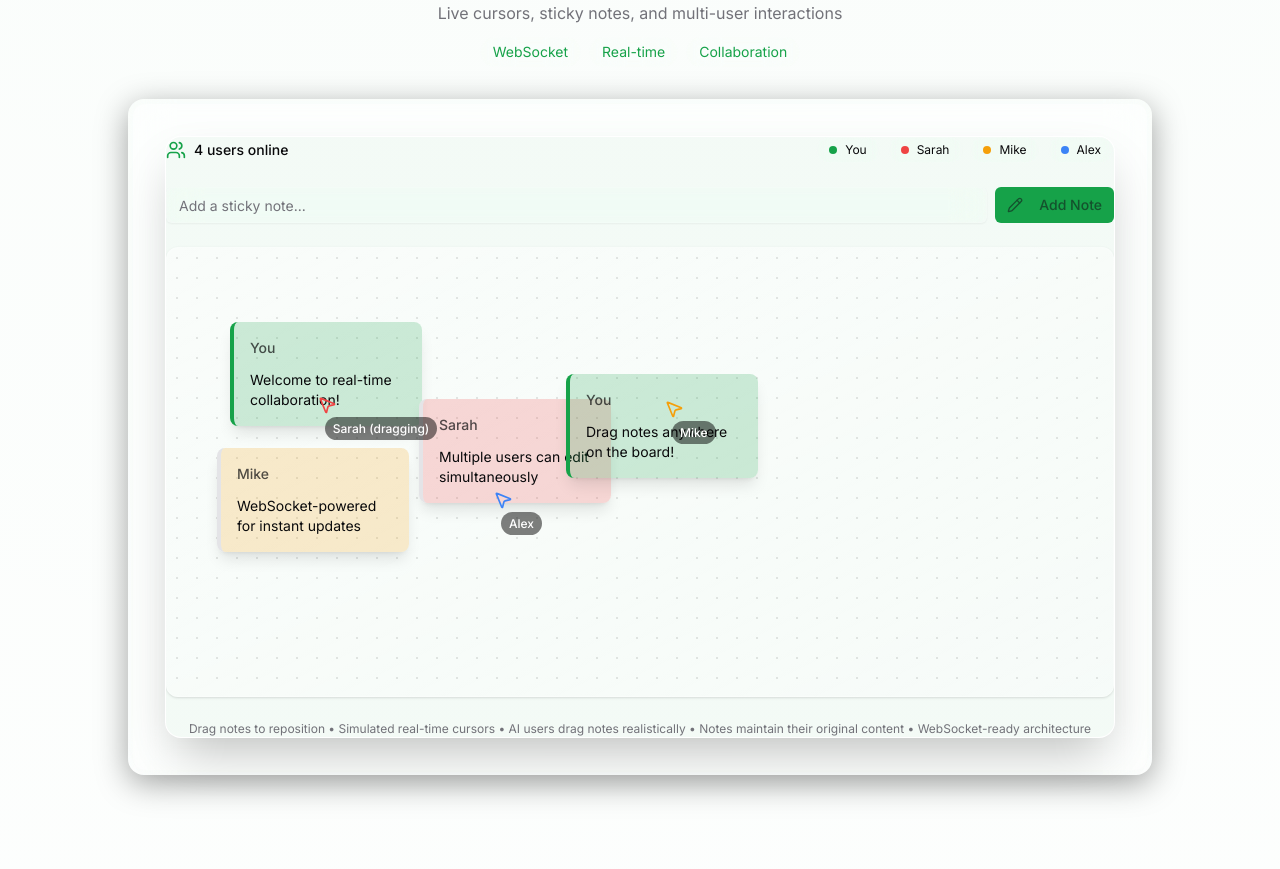
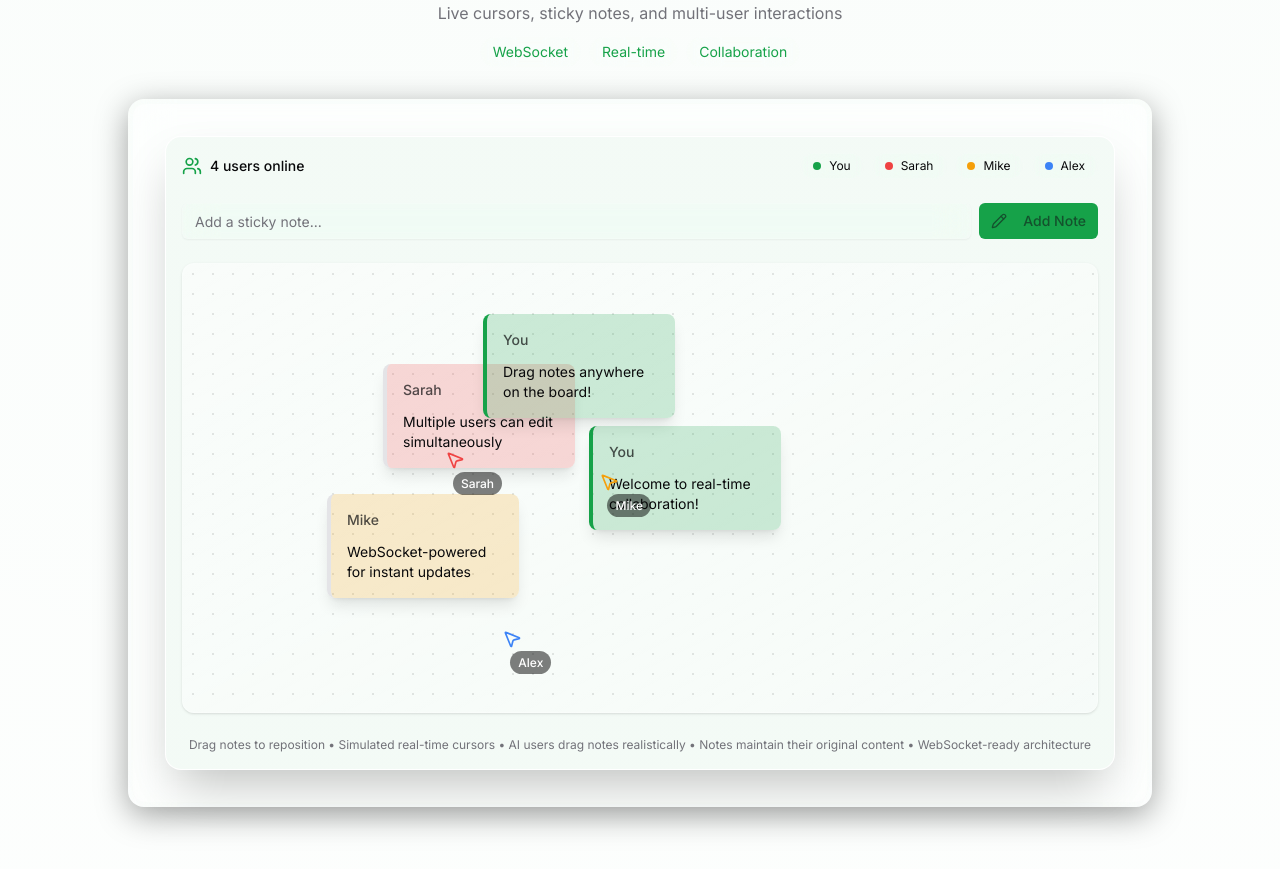
Before and after one commit to rosdavid/portfolio, a Next.js app: page / in a window 1280 px wide. Shown: the part 7220-8089 px from the top of the page. Built offline with nearby package versions, Linux system fonts and the light colour scheme.

Commit message:
feat: agregar padding a los contenedores en los demos de análisis, visualización de datos, gastos, colaboración en tiempo real y tareas

```diff
--- a/components/demos/analytics-demo.tsx
+++ b/components/demos/analytics-demo.tsx
@@ -46,7 +46,7 @@ export function AnalyticsDemo() {
   }, []);
 
   return (
-    <div className="space-y-6">
+    <div className="space-y-6 p-4">
       {/* Key metrics */}
       <div className="grid grid-cols-2 md:grid-cols-4 gap-4">
         <div className="glass-card p-4 md:p-6 rounded-xl">
--- a/components/demos/data-viz-dashboard.tsx
+++ b/components/demos/data-viz-dashboard.tsx
@@ -149,7 +149,7 @@ export function DataVizDashboard() {
   }, []);
 
   return (
-    <div className="space-y-4 md:space-y-6">
+    <div className="space-y-4 md:space-y-6 p-4">
       <div className="flex flex-col sm:flex-row justify-between items-start sm:items-center gap-4">
         <div>
           <h3 className="text-xl md:text-2xl font-bold">Analytics Dashboard</h3>
--- a/components/demos/expense-demo.tsx
+++ b/components/demos/expense-demo.tsx
@@ -104,7 +104,7 @@ export function ExpenseDemo() {
   })).filter((d) => d.value > 0);
 
   return (
-    <div className="space-y-6">
+    <div className="space-y-6 p-4">
       {/* Budget overview */}
       <div className="grid grid-cols-1 md:grid-cols-3 gap-4">
         <div className="glass-card p-4 md:p-6 rounded-xl">
--- a/components/demos/realtime-collab.tsx
+++ b/components/demos/realtime-collab.tsx
@@ -112,63 +112,61 @@ export function RealtimeCollabDemo() {
     const interval = setInterval(() => {
       setUsers((prevUsers) => {
         if (prevUsers.length === 0) {
-          return DEMO_USERS.slice(1).map((user, index) => ({
+          // Distribute users across the entire board randomly
+          const boardWidth = boardRef.current
+            ? boardRef.current.offsetWidth
+            : 580;
+          const boardHeight = boardRef.current
+            ? boardRef.current.offsetHeight
+            : 450;
+
+          return DEMO_USERS.slice(1).map((user) => ({
             ...user,
-            x: 80 + index * 150, // More spread out: 80, 230, 380, 530
-            y: 120 + (index % 2) * 120, // Alternate rows: 120, 240, 120, 240
+            x: 50 + Math.random() * (boardWidth - 100), // Random distribution across full width
+            y: 50 + Math.random() * (boardHeight - 100), // Random distribution across full height
           }));
         }
 
-        return prevUsers.map((user, userIndex) => {
-          // Much more active movement patterns
-          const shouldMove = Math.random() > 0.05; // 95% chance to move (much more active)
+        return prevUsers.map((user) => {
+          // Much more active movement patterns - free movement across entire board
+          const shouldMove = Math.random() > 0.02; // 98% chance to move (even more active)
           if (!shouldMove) return user;
 
-          // Create territorial zones that don't depend on note positions
-          const territorialZones = [
-            // Sarah's territory - Left side quadrants
-            [
-              { x: 80, y: 80 }, // Top-left corner
-              { x: 200, y: 100 }, // Top-left center
-              { x: 120, y: 200 }, // Left center
-              { x: 80, y: 320 }, // Bottom-left corner
-              { x: 220, y: 280 }, // Bottom-left center
-            ],
-            // Mike's territory - Right side quadrants
-            [
-              { x: 400, y: 80 }, // Top-right corner
-              { x: 520, y: 100 }, // Top-right center
-              { x: 480, y: 200 }, // Right center
-              { x: 580, y: 320 }, // Bottom-right corner
-              { x: 420, y: 280 }, // Bottom-right center
-            ],
-            // Alex's territory - Center area
-            [
-              { x: 280, y: 80 }, // Top-center
-              { x: 320, y: 120 }, // Center-top
-              { x: 280, y: 200 }, // Center
-              { x: 360, y: 240 }, // Center-bottom
-              { x: 320, y: 320 }, // Bottom-center
-            ],
-          ];
+          // Free movement across entire board with some clustering around notes
+          const boardWidth = boardRef.current
+            ? boardRef.current.offsetWidth
+            : 580;
+          const boardHeight = boardRef.current
+            ? boardRef.current.offsetHeight
+            : 450;
 
-          const userTerritory =
-            territorialZones[userIndex] || territorialZones[0];
+          // Sometimes cluster around existing notes, sometimes explore freely
+          const clusterAroundNotes = Math.random() < 0.3; // Reduced to 30% chance to cluster
+          let target;
 
-          // Add some cross-territory exploration but much less frequently
-          const explorationZones = [
-            { x: 320, y: 180 }, // Center top
-            { x: 280, y: 250 }, // Center
-            { x: 360, y: 320 }, // Center bottom
-          ];
-
-          // Choose target zone - heavily weighted towards user's territory (90% stay in territory)
-          const stayInTerritory = Math.random() < 0.9; // Increased from 0.8 to 0.9
-          const availableZones = stayInTerritory
-            ? userTerritory
-            : [...userTerritory, ...explorationZones];
-          const target =
-            availableZones[Math.floor(Math.random() * availableZones.length)];
+          if (clusterAroundNotes && notes.length > 0) {
+            // Choose a random note to cluster around
+            const randomNote = notes[Math.floor(Math.random() * notes.length)];
+            // Add some offset around the note
+            const offsetX = (Math.random() - 0.5) * 100; // ±50px around note
+            const offsetY = (Math.random() - 0.5) * 80; // ±40px around note
+            target = {
+              x: Math.max(
+                20,
+                Math.min(boardWidth - 20, randomNote.x + offsetX)
+              ),
+              y: Math.max(
+                20,
+                Math.min(boardHeight - 20, randomNote.y + offsetY)
+              ),
+            };
+          } else {
+            // Free exploration across entire board
+            target = {
+              x: 20 + Math.random() * (boardWidth - 40),
+              y: 20 + Math.random() * (boardHeight - 40),
+            };
+          }
 
           // Calculate direction towards target with some randomness
           const dx = target.x - user.x;
@@ -177,33 +175,27 @@ export function RealtimeCollabDemo() {
 
           // If far from target, move towards it; if close, add more randomness
           let moveX, moveY;
-          if (distance > 80) {
+          if (distance > 60) {
             // Move towards target (bigger, more dynamic steps)
-            const speed = 40 + Math.random() * 60; // Much faster, more dynamic
+            const speed = 45 + Math.random() * 70; // Increased speed for more movement
             moveX = (dx / distance) * speed + (Math.random() - 0.5) * 60;
             moveY = (dy / distance) * speed + (Math.random() - 0.5) * 60;
           } else {
             // Explore around current area with much larger radius
-            moveX = (Math.random() - 0.5) * 200;
-            moveY = (Math.random() - 0.5) * 160;
+            moveX = (Math.random() - 0.5) * 220; // Increased exploration radius
+            moveY = (Math.random() - 0.5) * 180; // Increased exploration radius
           }
 
           // Add occasional large jumps but less frequently
-          if (Math.random() < 0.05) {
-            // Reduced from 0.1 to 0.05, but make jumps even bigger
-            moveX *= 2.2;
-            moveY *= 2.2;
+          if (Math.random() < 0.08) {
+            // Increased frequency for more movement across board
+            moveX *= 2.5;
+            moveY *= 2.5;
           }
 
-          // Responsive boundaries based on screen size
-          const maxX =
-            typeof window !== "undefined" && window.innerWidth < 768
-              ? 400
-              : 580;
-          const maxY =
-            typeof window !== "undefined" && window.innerWidth < 768
-              ? 300
-              : 380;
+          // Responsive boundaries - leave margin for cursor visibility
+          const maxX = boardWidth - 60; // Leave space for cursor and label
+          const maxY = boardHeight - 40; // Leave space for cursor and label
           const newX = Math.max(10, Math.min(maxX, user.x + moveX));
           const newY = Math.max(10, Math.min(maxY, user.y + moveY));
 
@@ -216,66 +208,34 @@ export function RealtimeCollabDemo() {
         const newDrags = { ...prevDrags };
 
         // For each user, decide if they should start/stop dragging
-        DEMO_USERS.slice(1).forEach((user, userIndex) => {
+        DEMO_USERS.slice(1).forEach((user) => {
           const currentDrag = newDrags[user.id];
           const now = Date.now();
 
           if (!currentDrag) {
-            // 8% chance to start dragging a note in their territory (much more frequent)
-            if (Math.random() < 0.08) {
-              // Solo arrastrar notas que no estén siendo arrastradas y que no hayan sido arrastradas recientemente por este usuario
-              // Cada usuario tiene preferencia por una nota según su índice
-              const territorialNotes =
-                userIndex === 0
-                  ? notes.filter((note, i) => note.x < 250 && i % 3 === 0)
-                  : userIndex === 1
-                  ? notes.filter(
-                      (note, i) => note.x >= 250 && note.x < 450 && i % 3 === 1
-                    )
-                  : notes.filter(
-                      (note, i) => note.x >= 200 && note.x < 500 && i % 3 === 2
-                    );
-
-              // Si no hay ninguna nota preferida, fallback a cualquier nota de su territorio
-              const fallbackNotes =
-                userIndex === 0
-                  ? notes.filter((note) => note.x < 250)
-                  : userIndex === 1
-                  ? notes.filter((note) => note.x >= 250 && note.x < 450)
-                  : notes.filter((note) => note.x >= 200 && note.x < 500);
-
-              const availableNotes = (
-                territorialNotes.length > 0 ? territorialNotes : fallbackNotes
-              ).filter(
+            // 6% chance to start dragging a note (less frequent for balanced activity)
+            if (Math.random() < 0.06) {
+              // Find available notes that aren't being dragged
+              const availableNotes = notes.filter(
                 (note) =>
                   !Object.values(newDrags).some((d) => d?.noteId === note.id)
               );
               if (availableNotes.length > 0) {
-                // Elegir la nota más lejana a la posición actual del usuario
-                const userPos = users.find((u) => u.id === user.id) || {
-                  x: 0,
-                  y: 0,
-                };
-                let farthestNote = availableNotes[0];
-                let maxDist = 0;
-                for (const note of availableNotes) {
-                  const dist =
-                    Math.abs(note.x - userPos.x) + Math.abs(note.y - userPos.y);
-                  if (dist > maxDist) {
-                    maxDist = dist;
-                    farthestNote = note;
-                  }
-                }
+                // Choose a random note to drag
+                const randomNote =
+                  availableNotes[
+                    Math.floor(Math.random() * availableNotes.length)
+                  ];
                 newDrags[user.id] = {
-                  noteId: farthestNote.id,
+                  noteId: randomNote.id,
                   startTime: now,
                 };
               }
             }
           } else {
-            // Continue dragging for 3-5 seconds, then stop (longer duration)
+            // Continue dragging for 4-6 seconds, then stop (balanced duration)
             const dragDuration = now - currentDrag.startTime;
-            if (dragDuration > 3000 + Math.random() * 2000) {
+            if (dragDuration > 4000 + Math.random() * 2000) {
               delete newDrags[user.id];
             }
           }
@@ -295,51 +255,44 @@ export function RealtimeCollabDemo() {
           if (draggingUser) {
             const [userId] = draggingUser;
             const user = users.find((u) => u.id === userId);
-            const draggingUserIndex =
-              DEMO_USERS.findIndex((u) => u.id === userId) - 1; // -1 because we slice(1)
 
-            if (user && draggingUserIndex >= 0) {
-              // Move note towards a random position within the user's territory, not directly to cursor
-              const userTerritory =
-                draggingUserIndex === 0
-                  ? [
-                      { x: 80, y: 80 },
-                      { x: 200, y: 100 },
-                      { x: 120, y: 200 },
-                      { x: 80, y: 320 },
-                      { x: 220, y: 280 },
-                    ]
-                  : draggingUserIndex === 1
-                  ? [
-                      { x: 400, y: 80 },
-                      { x: 520, y: 100 },
-                      { x: 480, y: 200 },
-                      { x: 580, y: 320 },
-                      { x: 420, y: 280 },
-                    ]
-                  : [
-                      { x: 280, y: 80 },
-                      { x: 320, y: 120 },
-                      { x: 280, y: 200 },
-                      { x: 360, y: 240 },
-                      { x: 320, y: 320 },
-                    ];
+            if (user) {
+              // Move note freely across the entire board with more dynamic movement
+              const boardWidth = boardRef.current
+                ? boardRef.current.offsetWidth
+                : 580;
+              const boardHeight = boardRef.current
+                ? boardRef.current.offsetHeight
+                : 450;
 
-              const target =
-                userTerritory[Math.floor(Math.random() * userTerritory.length)];
-              const moveSpeed = 0.08; // Much faster movement for dragged notes
+              // Generate new random target every few movements for more freedom
+              const newTarget = {
+                x: 20 + Math.random() * (boardWidth - 220),
+                y: 20 + Math.random() * (boardHeight - 160),
+              };
+
+              // More dynamic movement with higher speed and more randomness
+              const moveSpeed = 0.12; // Much faster movement
+              const randomFactor = 0.3; // Add randomness to movement
+
+              const deltaX =
+                (newTarget.x - note.x) * moveSpeed +
+                (Math.random() - 0.5) * randomFactor * boardWidth;
+              const deltaY =
+                (newTarget.y - note.y) * moveSpeed +
+                (Math.random() - 0.5) * randomFactor * boardHeight;
 
               return {
                 ...note,
-                x: note.x + (target.x - note.x) * moveSpeed,
-                y: note.y + (target.y - note.y) * moveSpeed,
+                x: Math.max(10, Math.min(boardWidth - 210, note.x + deltaX)),
+                y: Math.max(10, Math.min(boardHeight - 150, note.y + deltaY)),
               };
             }
           }
           return note;
         });
       });
-    }, 600); // Faster updates for more dynamic feel
+    }, 400); // Even faster updates for more dynamic feel
 
     return () => clearInterval(interval);
   }, [notes, users]);
@@ -487,7 +440,7 @@ export function RealtimeCollabDemo() {
   };
 
   return (
-    <div className="space-y-6">
+    <div className="space-y-6 p-4">
       <div className="flex items-center justify-between">
         <div className="flex items-center gap-2">
           <Users className="w-5 h-5 text-primary" />
--- a/components/demos/todo-demo.tsx
+++ b/components/demos/todo-demo.tsx
@@ -76,7 +76,7 @@ export function TodoDemo() {
   };
 
   return (
-    <div className="space-y-6">
+    <div className="space-y-6 p-4">
       {/* Stats */}
       <div className="grid grid-cols-1 sm:grid-cols-3 gap-4">
         <div className="glass-card p-3 md:p-4 rounded-xl text-center">
```
